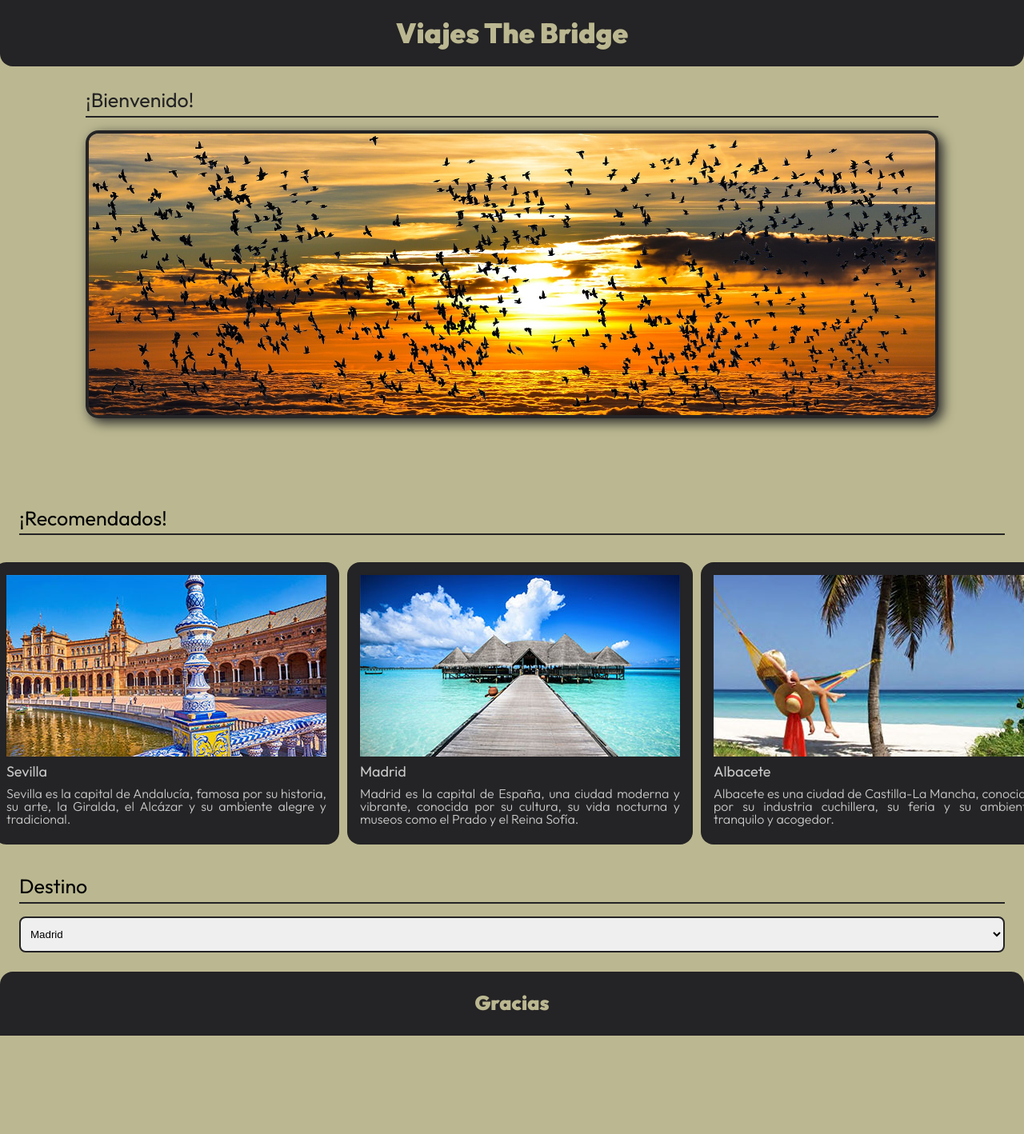
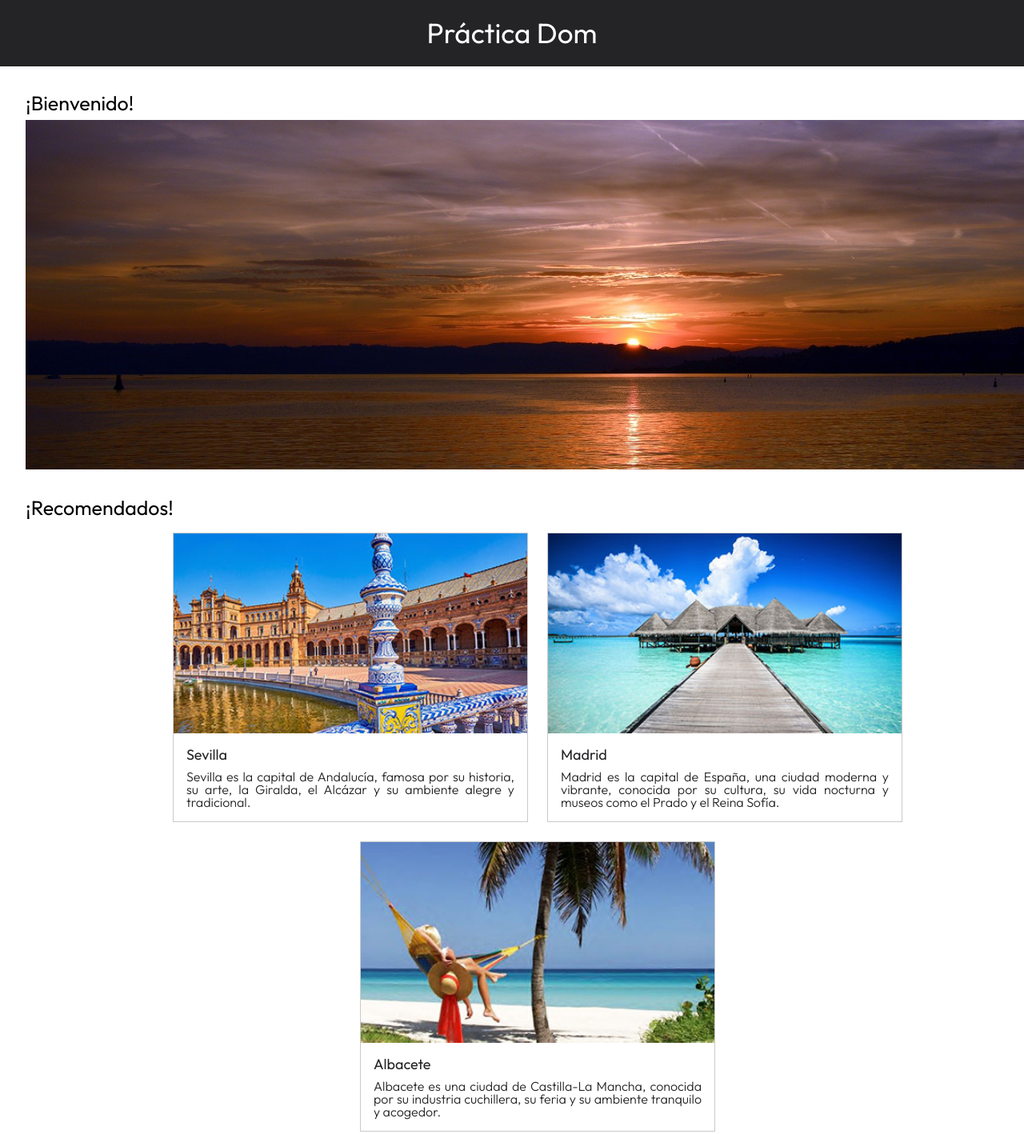
Before and after one commit to rebecadiazmontenegro/practica-DOM-viajes, a plain HTML site: page index.html in a window 1280 px wide. Shown: the top 1418 px of the page at 80% size. Before the commit the page ends 1295 px from the top, so only its background shows below. Drawn offline with Linux system fonts and the light colour scheme.

Commit message:
Add Wrap Cards

```diff
--- a/css/style.css
+++ b/css/style.css
@@ -56,33 +56,34 @@ table {
 }
 
 /* ---- MIS CSS ----*/
-
+* {
+    box-sizing: border-box;
+}
 section {
-    margin: 24px;
+    margin-bottom: 16px;
 }
 
  body {
     font-family: "Outfit", sans-serif;
     font-weight: var(--font-light);
-    background-color: var(--sage);
+    background-color: white;
 }
 
 
 h1 {
     font-size: 35px ;
-    font-weight: var(--font-bold);
+    font-weight: var(--font-regular);
 }
 
 h2 {
     font-size: 25px ;
     font-weight: var(--font-regular);
-    border-bottom: 2px solid var(--raisin-black);
-    line-height: 1.5;
 }
 
 h3 {
     font-size: 18px ;
     font-weight: var(--font-regular);
+    margin: 8px 0px 0px 16px;
 }
 
 header {
@@ -94,89 +95,60 @@ header {
     width: 100%;
     padding: 24px;
     margin-bottom: 24px;
-    border-bottom-left-radius: 16px;
-    border-bottom-right-radius: 16px;
-    color: var(--sage);
+    color: white;
     background-color: var(--raisin-black);
 }
 
 main{
     width: 100%;
     flex-grow: 1;
+    margin: 32px 32px;
 }
 
 .bienvenido {
     display: flex;
     flex-direction: column;
-    padding: 83px;
-    gap: 16px;
-    color: var(--raisin-black)
+    justify-content: center;
+    padding: 85px 0px 20px 0px;
+    gap: 8px;
+    color: black
 
 }
 
-.fotobienevenido {
-    border-radius: 16px;
-    border: 4px solid var(--raisin-black);
-    box-shadow: 5px 5px 15px var(--raisin-black);
+.recomendados h2 {
+    margin-bottom: 8px;
 }
 
-.recomendados h2 {
-    margin-bottom: 24px;
-}
-
-.recomendados {
-    margin: 24px;
-}
 
 #cards {
     display: flex;
     justify-content: center;
+    flex-wrap: wrap;
     padding: 10px;
-    gap: 10px;
+    gap: 24px;
     width: 100%;
 }
 
 .card {
     display: flex;
     flex-direction: column;
-    justify-content: center;
-    background-color: var(--raisin-black);
-    color: var(--silver);
-    border-radius: 16px;
-    padding: 16px 16px;
+    color: var(--raisin-black);
+    border: 1px solid #cacaca;
     gap: 10px;
 }
 
 .card p {
     text-align: justify;
     max-width: 410px;
-    margin-bottom: 8px;
-}
+    margin: 0px 16px 16px 16px;
 
-.fotosrecomendados {
-    border-radius: 8px;
 }
 
 #cities {
     margin-top: 16px;
+    margin-bottom: 24px;
     width: 100%;
-    height: 45px;
-    border: 2px solid var(--raisin-black);
-    border-radius: 8px;
-    padding: 8px;
+    border: 1px solid #cacaca;
+    border-radius: 4px;
+    padding: 4px;
 }
-
-footer {
-
-    display: flex;
-    justify-content: center;
-    align-items: center;
-    height: 80px;
-    background-color: var(--raisin-black);
-    color: var(--sage);
-    font-weight: var(--font-bold);
-    font-size: 25px;
-    border-top-left-radius: 16px;
-    border-top-right-radius: 16px;
-
-}
--- a/index.html
+++ b/index.html
@@ -8,12 +8,12 @@
 </head>
 <body>
      <header>
-        <h1> Viajes The Bridge </h1>
+        <h1> Práctica Dom </h1>
     </header>
     <main>
         <section class="bienvenido">
             <h2>¡Bienvenido!</h2>
-            <img class="fotobienevenido" src="./assets/banner/7.jpg" alt="paisaje"/>
+            <img class="fotobienvenido" src="./assets/banner/1.jpg" alt="paisaje"/>
         </section>
          <section class="recomendados">
             <h2>¡Recomendados!</h2>
@@ -24,9 +24,6 @@
             <h2>Destino</h2>
         </section>
     </main>
-    <footer>
-        <p>Gracias</p>
-    </footer>
 <script type="module" src="./js/script.js"></script>
 </body>
 </html>
```
